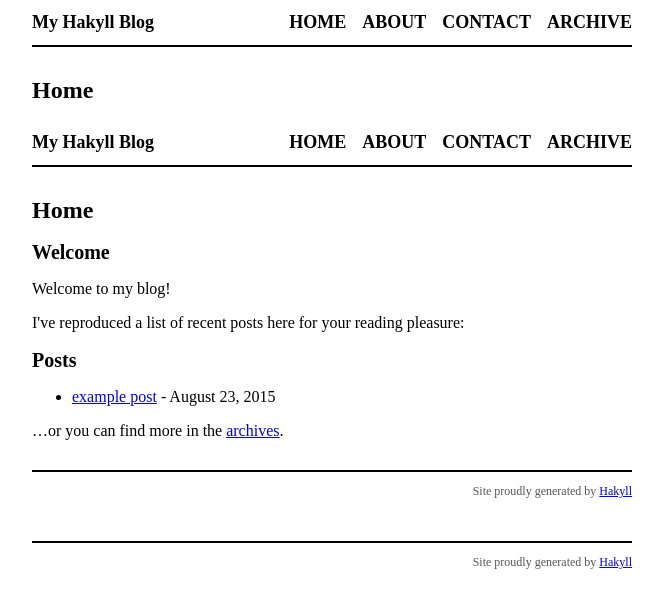
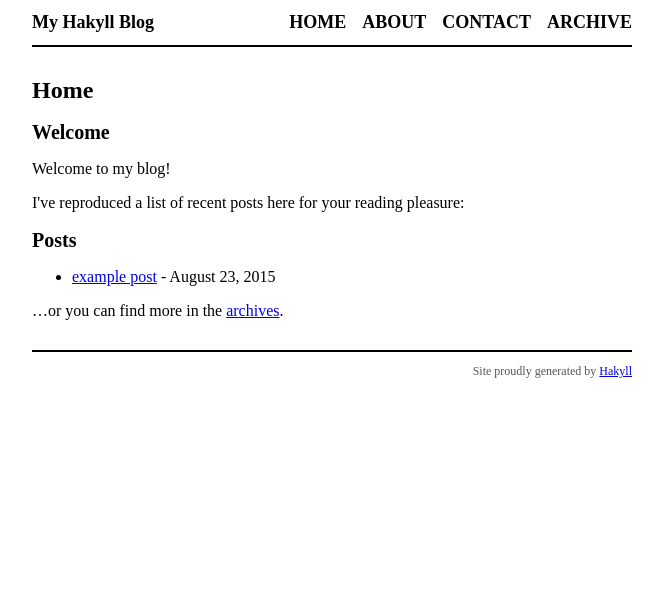
Before and after one commit to rolandjeg/rolandjeg.github.io, a plain HTML site: page index.html in a window 1280 px wide. Shown: the whole page, without its empty margins (308-971 px from the left). Drawn offline with Linux system fonts and the light colour scheme.

Commit message:
Publish.

```diff
--- a/index.html
+++ b/index.html
@@ -1,28 +1,4 @@
 <?xml version="1.0" encoding="UTF-8" ?>
-<!DOCTYPE html PUBLIC "-//W3C//DTD XHTML 1.0 Strict//EN" "http://www.w3.org/TR/xhtml1/DTD/xhtml1-strict.dtd">
-<html xmlns="http://www.w3.org/1999/xhtml" xml:lang="en" lang="en">
-    <head>
-        <meta http-equiv="Content-Type" content="text/html; charset=UTF-8" />
-        <title>My Hakyll Blog - Home</title>
-        <link rel="stylesheet" type="text/css" href="./css/default.css" />
-    </head>
-    <body>
-        <div id="header">
-            <div id="logo">
-                <a href="./">My Hakyll Blog</a>
-            </div>
-            <div id="navigation">
-                <a href="./">Home</a>
-                <a href="./about.html">About</a>
-                <a href="./contact.html">Contact</a>
-                <a href="./archive.html">Archive</a>
-            </div>
-        </div>
-
-        <div id="content">
-            <h1>Home</h1>
-
-            <?xml version="1.0" encoding="UTF-8" ?>
 <!DOCTYPE html PUBLIC "-//W3C//DTD XHTML 1.0 Strict//EN" "http://www.w3.org/TR/xhtml1/DTD/xhtml1-strict.dtd">
 <html xmlns="http://www.w3.org/1999/xhtml" xml:lang="en" lang="en">
     <head>
@@ -71,11 +47,3 @@
         </div>
     </body>
 </html>
-
-        </div>
-        <div id="footer">
-            Site proudly generated by
-            <a href="http://jaspervdj.be/hakyll">Hakyll</a>
-        </div>
-    </body>
-</html>
```
Also changed, not shown: archive.html (+0 -4 lines).
